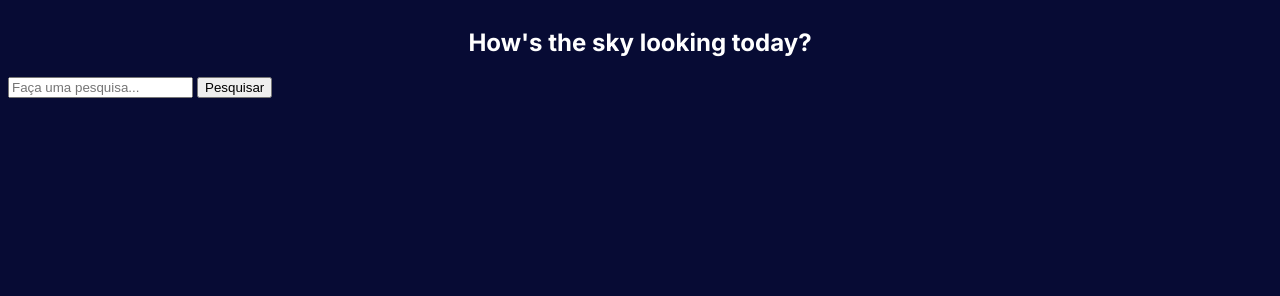
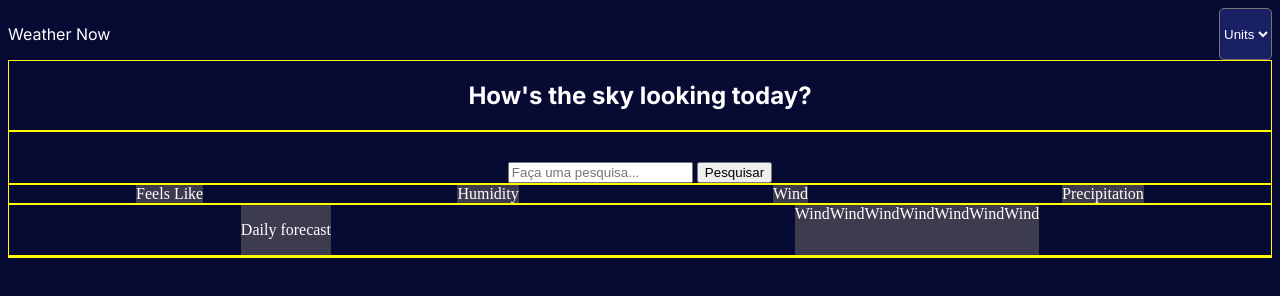
Before and after one commit to IFSPBRA-LPW/site-tempo-trio-sinistro, a plain HTML site: page index.html in a window 1280 px wide. Drawn offline with Linux system fonts and the light colour scheme.

Commit message:
atualização

```diff
--- a/index.html
+++ b/index.html
@@ -11,7 +11,13 @@
 </head>
 <body>
     <header>
-
+        <nav>
+            <p>Weather Now</p>
+            <select class="units">
+                <option value="opcao1">Units</option>
+                <option value="opcao2">2</option>
+            </select>
+        </nav>
     </header>
     <main>
         <section id="principal">
@@ -24,10 +30,24 @@
             </form>
         </section>
         <section>
-
+            <div>Feels Like</div>
+            <div>Humidity</div>
+            <div>Wind</div>
+            <div>Precipitation</div>
         </section>
         <section>
-
+            <div>
+                <p>Daily forecast</p>
+            </div>
+            <div>
+                <div>Wind</div>
+                <div>Wind</div>
+                <div>Wind</div>
+                <div>Wind</div>
+                <div>Wind</div>
+                <div>Wind</div>
+                <div>Wind</div>
+            </div>
         </section>
         <section>
 
--- a/styles/style1.css
+++ b/styles/style1.css
@@ -11,3 +11,38 @@ h1{
 body{
     background-color: #070B34;
 }
+
+section{
+    border: 1px solid yellow;
+    display: flex;
+    flex-direction: row;
+    justify-content: space-around;
+}
+
+nav{
+    color: #FFFFFF;
+    font-family: inter;
+    justify-content: space-between;
+    display: flex;
+}
+
+.procurar{
+    display: flex;
+    justify-content: center;
+    padding-top: 30px;
+}
+
+.units{
+    background-color: #1a2064;
+    border-radius: 5px;
+    color: #FFFFFF;
+}
+div{
+    display: flex;
+    flex-direction: row;
+    background-color: rgb(61, 59, 78);
+    color: #FFFFFF;
+}
+p{
+    color: #FFFFFF;
+}
```
